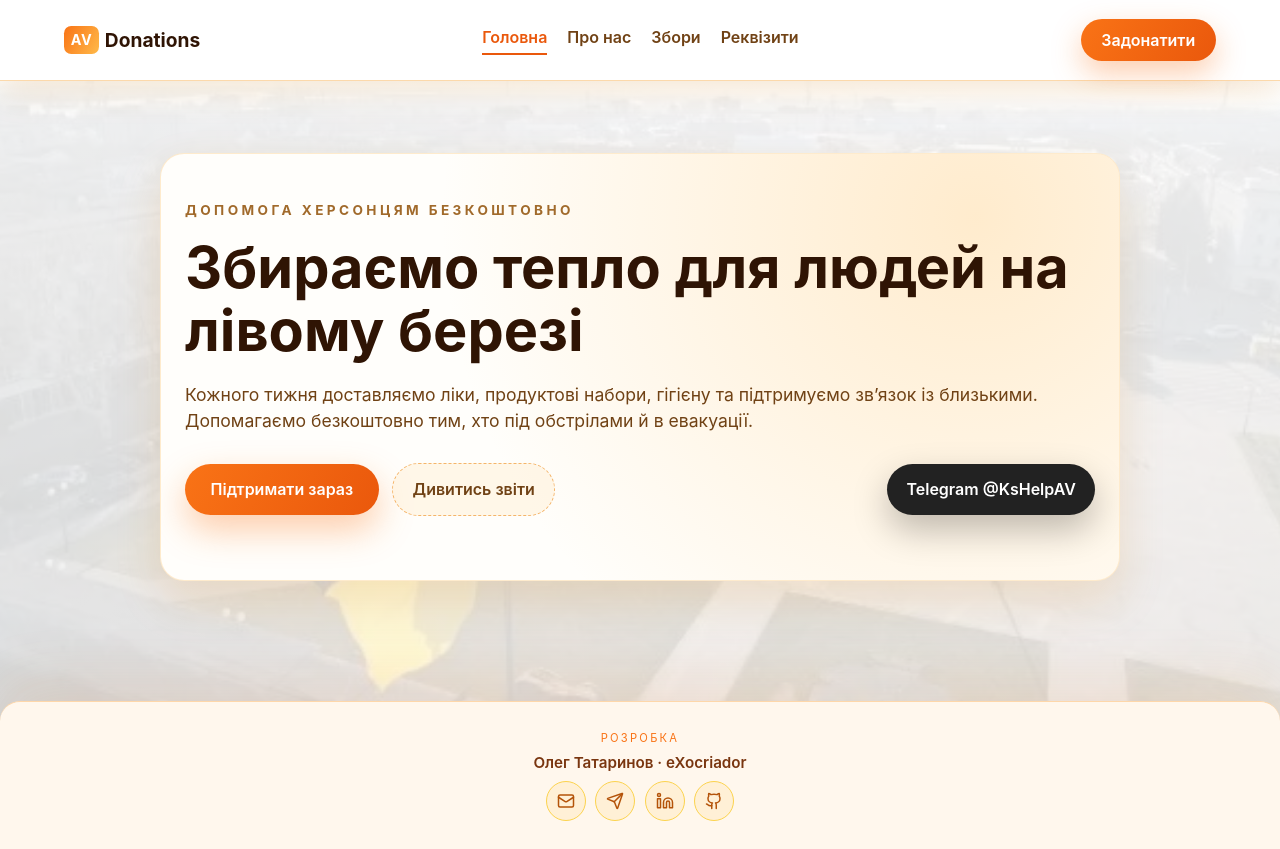
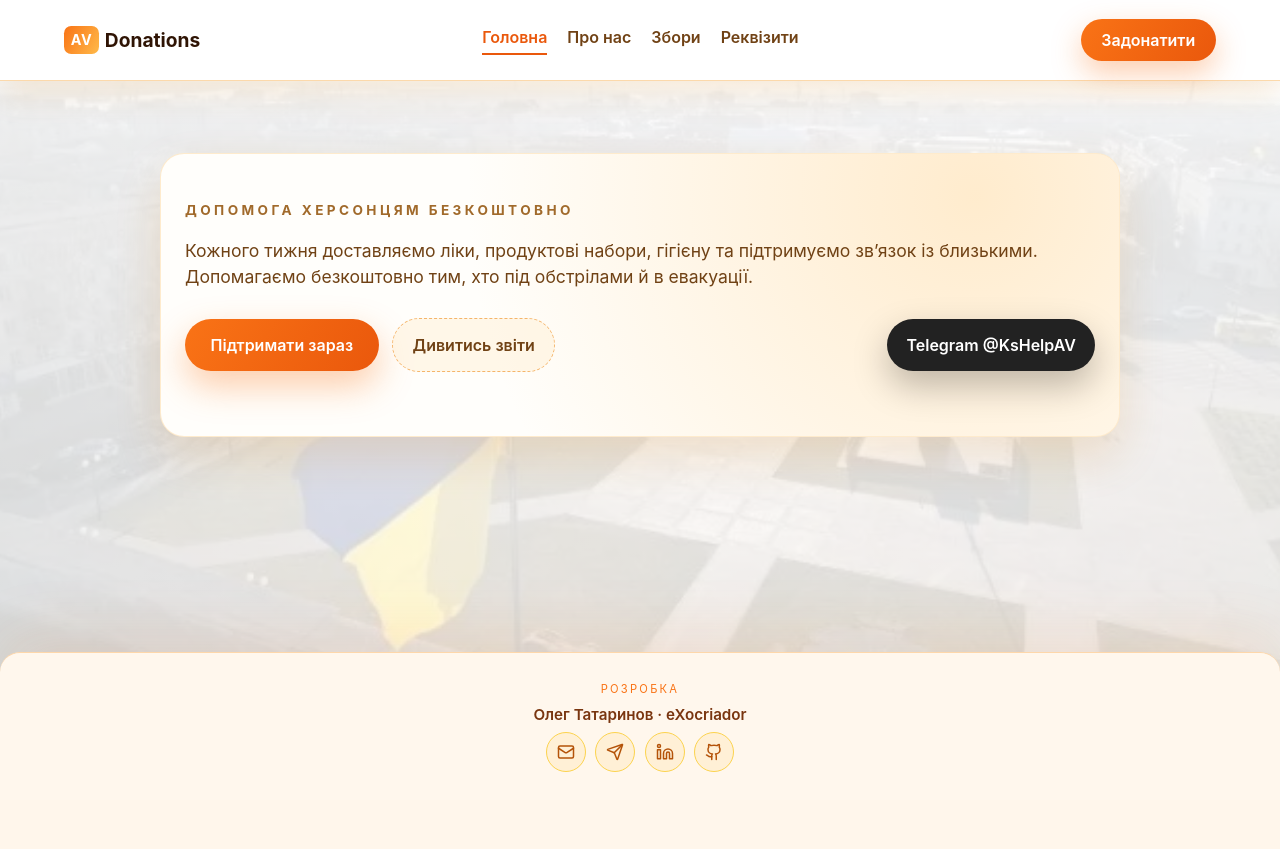
Before and after one commit to eXocriador/andrii-vatazhko-donations, a React (Vite) app in the folder frontend/: page / in a window 1280 px wide. After the commit the page ends 800 px from the top, so only its background shows below. Built offline with nearby package versions, Linux system fonts and the light colour scheme.

Commit message:
main page fix

```diff
--- a/frontend/src/components/Hero/Hero.tsx
+++ b/frontend/src/components/Hero/Hero.tsx
@@ -7,7 +7,6 @@ const Hero: FC = () => (
     <div className={styles.content}>
       <div className={styles.contentInner}>
         <p className={styles.kicker}>Допомога Херсонцям Безкоштовно</p>
-        <h1 className={styles.title}>Збираємо тепло для людей на лівому березі</h1>
         <p className={styles.subtitle}>
           Кожного тижня доставляємо ліки, продуктові набори, гігієну та підтримуємо звʼязок із
           близькими. Допомагаємо безкоштовно тим, хто під обстрілами й в евакуації.
```
Also changed, not shown: 1 other file (tests, documents, lock files or other folders).
